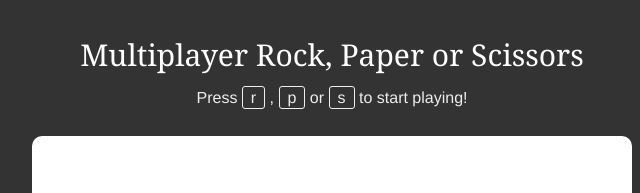
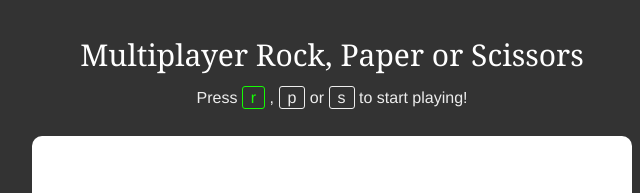
Before and after one commit to michaelrosario/RPS-Multiplayer, a plain HTML site: page index.html in a window 1280 px wide. In both pictures the pointer is over the element 561 px from the left and 97 px from the top of the page. Shown: the top 193 px of the page, 308-948 px from the left. Drawn offline with nearby package versions, Linux system fonts and the light colour scheme.

Commit message:
add hover on buttons

```diff
--- a/assets/css/style.css
+++ b/assets/css/style.css
@@ -7,6 +7,13 @@ h1 { display: block; text-align: center;
 	margin: 40px auto 20px;
 	font-size: 30px;
 	font-family: Georgia, Times, serif;
+}
+
+#scissors:hover,
+#paper:hover,
+#rock:hover {
+	border-color: #15fc03; color: #15fc03;
+	cursor: pointer;
 }
 
 #scissors.active,
```
